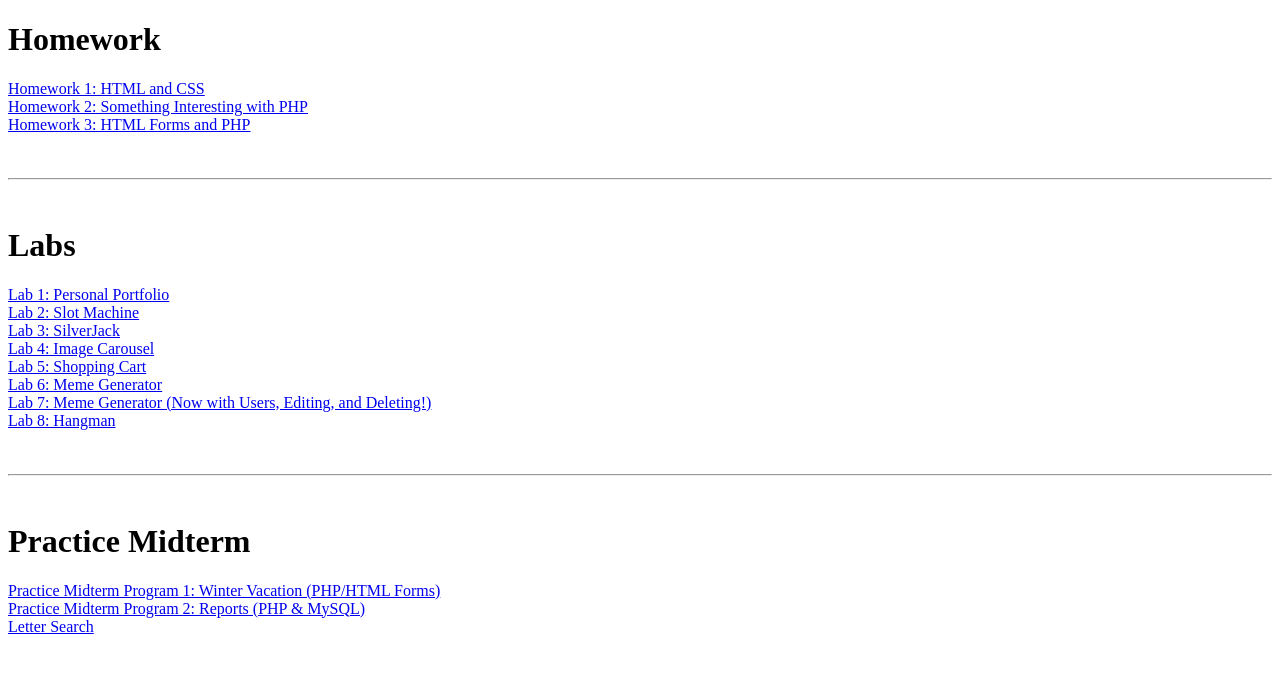
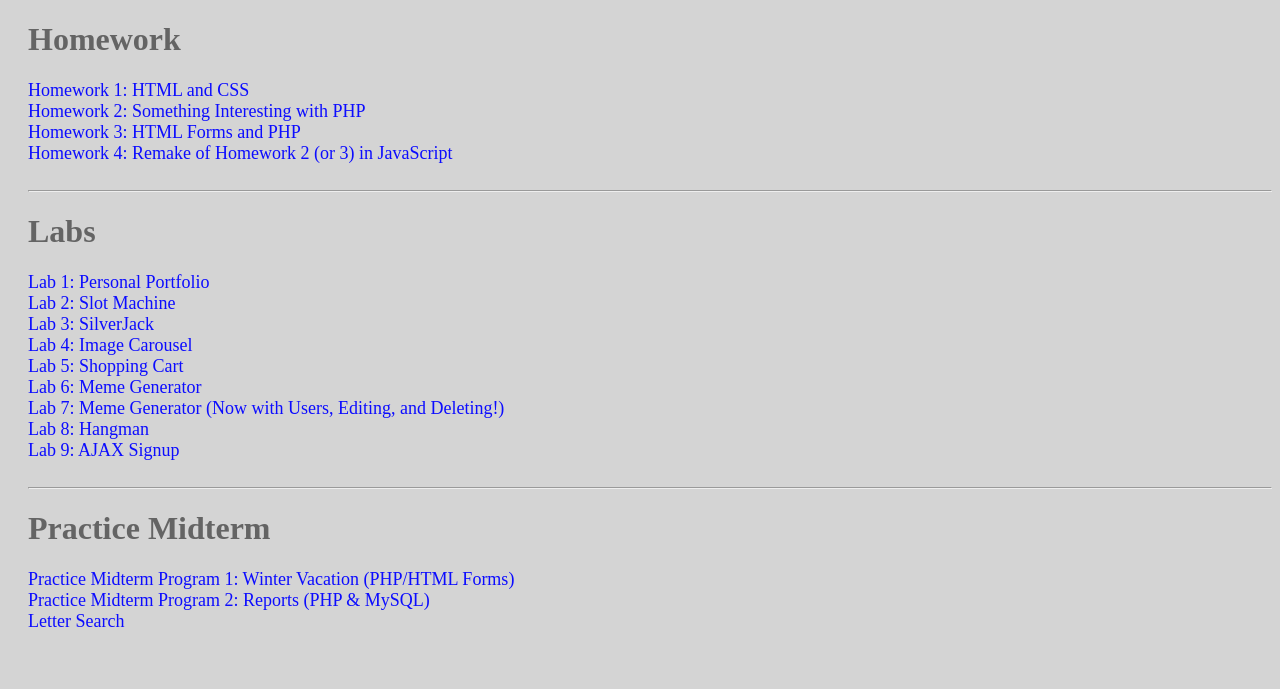
Before and after one commit to nevayeh/cst336, a PHP site: page / in a window 1280 px wide. Shown: the top 689 px of the page. Run offline with PHP 8.4, Linux system fonts and the light colour scheme.

Commit message:
updated landing page with css

```diff
--- a/index.php
+++ b/index.php
@@ -1,98 +1,45 @@
 <!DOCTYPE html>
 <html>
     <head>
-        <title> </title>
+        <title>CST 336</title>
+        <link href="styles.css" rel="stylesheet" type="text/css" />
     </head>
     <body>
         <div>
-            <!--
-            <h1>Assignments</h1>
-            <div>
-                <a href="./assignments/1">Assignment 1</a>
-            </div>
+            <h1>Homework</h1>
 
-            <div>
-                <a href="./assignments/2">Assignment 2</a>
-            </div>
+            <a href="./homework/1" target="_blank">Homework 1: HTML and CSS</a><br/>
+            <a href="./homework/2" target="_blank">Homework 2: Something Interesting with PHP</a><br/>
+            <a href="./homework/3" target="_blank">Homework 3: HTML Forms and PHP</a><br/>
+            <a href="./homework/4" target="_blank">Homework 4: Remake of Homework 2 (or 3) in JavaScript</a>
+        </div>
 
-            <br/>
-
-            <hr>
-            -->
-
-            <h1>Homework</h1>
-            <div>
-                <a href="./homework/1" target="_blank">Homework 1: HTML and CSS</a>
-            </div>
-
-            <div>
-                <a href="./homework/2" target="_blank">Homework 2: Something Interesting with PHP</a>
-            </div>
-
-             <div>
-                <a href="./homework/3" target="_blank">Homework 3: HTML Forms and PHP</a>
-            </div>
-
-            <br/><br/>
-
+        <br/>
         <hr>
 
-            <br/>
+        <div>
+            <h1>Labs</h1>
 
-            <h1>Labs</h1>
-                <div>
-                    <a href="./labs/1" target="_blank">Lab 1: Personal Portfolio</a>
-                </div>
+            <a href="./labs/1" target="_blank">Lab 1: Personal Portfolio</a><br/>
+            <a href="./labs/2" target="_blank">Lab 2: Slot Machine</a><br/>
+            <a href="https://cst336-nevayeh-lab3.herokuapp.com/" target="_blank">Lab 3: SilverJack</a><br/>
+            <a href="./labs/4" target="_blank">Lab 4: Image Carousel</a><br/>
+            <a href="./labs/5" target="_blank">Lab 5: Shopping Cart</a><br/>
+            <a href="./labs/6/welcome.php" target="_blank">Lab 6: Meme Generator</a><br/>
+            <a href="./labs/7" target="_blank">Lab 7: Meme Generator (Now with Users, Editing, and Deleting!)</a><br/>
+            <a href="./labs/8" target="_blank">Lab 8: Hangman</a><br/>
+            <a href="./labs/9" target="_blank">Lab 9: AJAX Signup</a>
+        </div>
 
-                <div>
-                    <a href="./labs/2" target="_blank">Lab 2: Slot Machine</a>
-                </div>
+        <br/>
+        <hr>
 
-                <div>
-                    <a href="https://cst336-nevayeh-lab3.herokuapp.com/" target="_blank">Lab 3: SilverJack</a>
-                </div>
+        <div>
+            <h1>Practice Midterm</h1>
 
-                <div>
-                    <a href="./labs/4" target="_blank">Lab 4: Image Carousel</a>
-                </div>
-
-                <div>
-                    <a href="./labs/5" target="_blank">Lab 5: Shopping Cart</a>
-                </div>
-
-                <div>
-                    <a href="./labs/6/welcome.php" target="_blank">Lab 6: Meme Generator</a>
-                </div>
-
-                <div>
-                    <a href="./labs/7" target="_blank">Lab 7: Meme Generator (Now with Users, Editing, and Deleting!)</a>
-                </div>
-
-                <div>
-                    <a href="./labs/8" target="_blank">Lab 8: Hangman</a>
-                </div>
-
-                <br/><br/>
-
-          <hr>
-
-            <br/>
-
-            <h1>Practice Midterm</h1>
-                <div>
-                    <a href="./practice/midterm-practice1/index.php" target="_blank">Practice Midterm Program 1: Winter Vacation (PHP/HTML Forms)</a>
-                </div>
-
-                <div>
-                    <a href="./practice/midterm-practice2/index.php" target="_blank">Practice Midterm Program 2: Reports (PHP & MySQL)</a>
-                </div>
-
-                <div>
-                    <a href="./practice/practice-midterm-with-luis/index.php" target="_blank">Letter Search</a>
-                </div>
-
-                <br/><br/><br/>
-
+            <a href="./practice/midterm-practice1/index.php" target="_blank">Practice Midterm Program 1: Winter Vacation (PHP/HTML Forms)</a><br/>
+            <a href="./practice/midterm-practice2/index.php" target="_blank">Practice Midterm Program 2: Reports (PHP & MySQL)</a><br/>
+            <a href="./practice/practice-midterm-with-luis/index.php" target="_blank">Letter Search</a>
         </div>
     </body>
 </html>
--- a/styles.css
+++ b/styles.css
@@ -0,0 +1,29 @@
+body
+{
+    background-color: rgb(212, 212, 212);
+    color: rgb(100, 100, 100);
+    padding-left: 20px;
+}
+
+a
+{
+    text-decoration: none;
+    font-size: 18px;
+}
+
+/* Unvisited Link */
+a:link
+{
+    color: rgb(12, 12, 255);
+}
+
+/* Visited Link */
+a:visited
+{
+    color: white;
+}
+
+a:hover
+{
+    color: rgb(242, 242, 35);
+}
```
